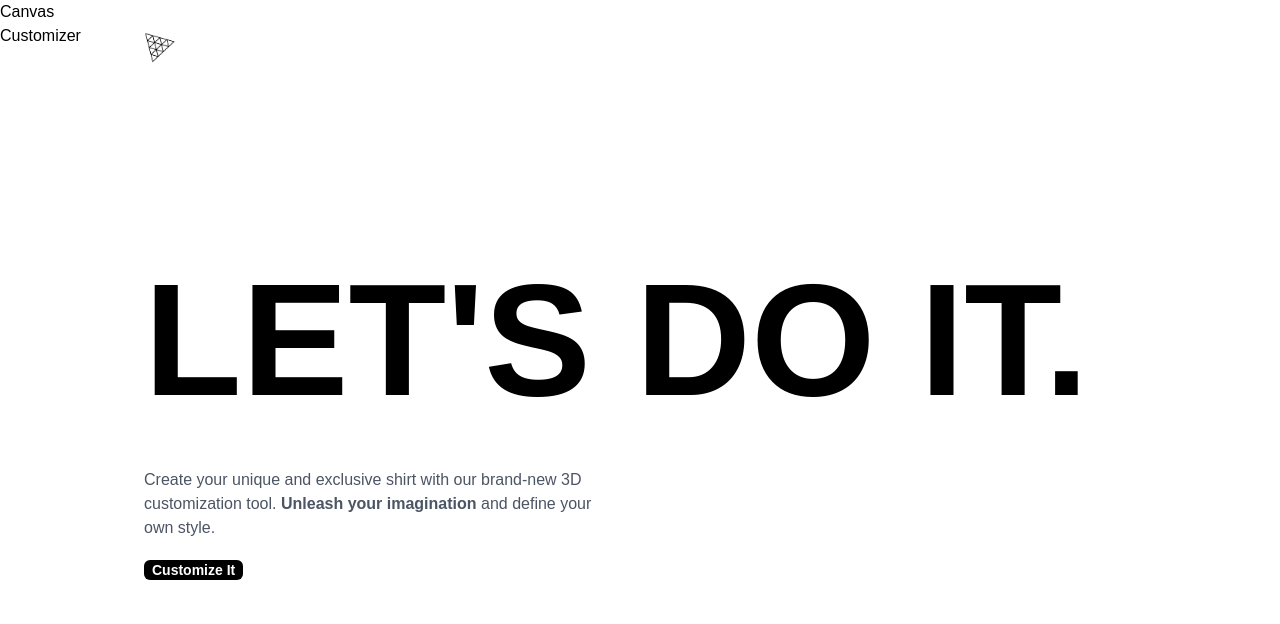
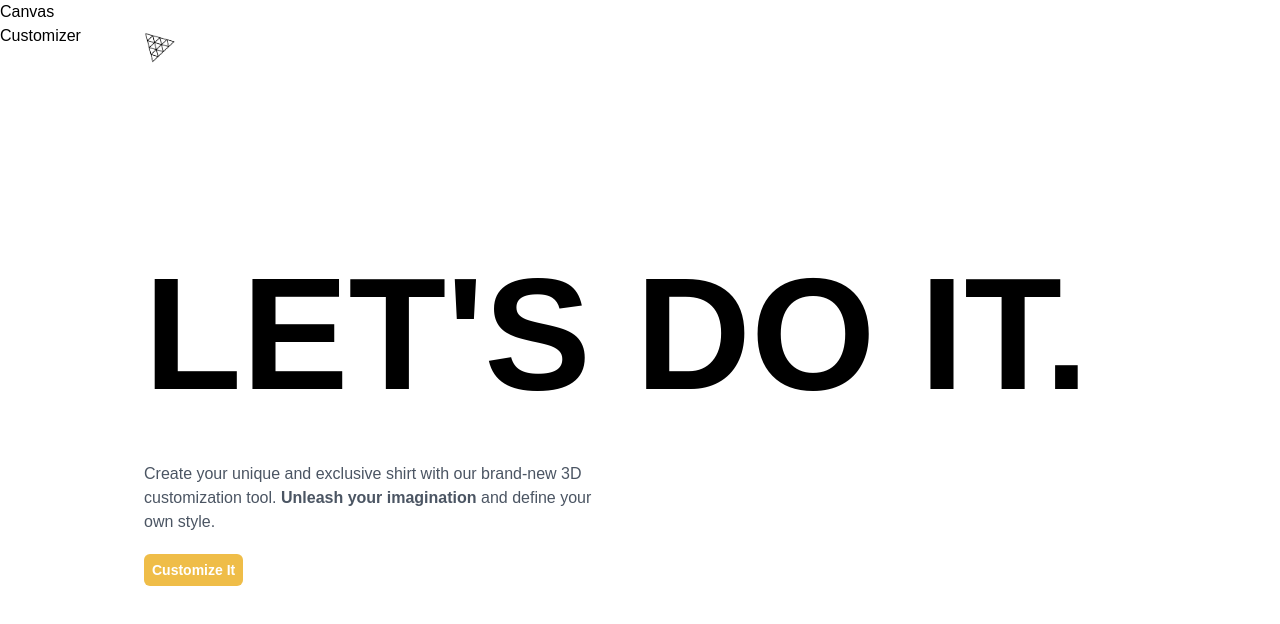
Before and after one commit to Pertixx/threejswebsite, a React (Vite) app in the folder client/: page / in a window 1280 px wide. Shown: the top 624 px of the page. Built offline with nearby package versions, Linux system fonts and the light colour scheme; a web font is replaced by a local one.

Commit message:
created components

```diff
--- /dev/null
+++ b/client/src/components/AiPicker.jsx
@@ -0,0 +1,7 @@
+import React from "react";
+
+const AiPicker = () => {
+  return <div>AiPicker</div>;
+};
+
+export default AiPicker;
--- /dev/null
+++ b/client/src/components/ColorPicker.jsx
@@ -0,0 +1,7 @@
+import React from "react";
+
+const ColorPicker = () => {
+  return <div>ColorPicker</div>;
+};
+
+export default ColorPicker;
--- a/client/src/components/CustomButton.jsx
+++ b/client/src/components/CustomButton.jsx
@@ -1,21 +1,27 @@
-import React from 'react'
+import React from "react";
+import state from "../store";
+import { useSnapshot } from "valtio";
 
-function CustomButton({type, title, customStyles, handleClick}) {
-
+function CustomButton({ type, title, customStyles, handleClick }) {
+  const snap = useSnapshot(state);
   const generateStyle = (type) => {
     if (type === "filled") {
       return {
-        backgroundColor: '#000',
-        color: '#fff'
-      }
+        backgroundColor: snap.color,
+        color: "#fff",
+      };
     }
-  }
+  };
 
   return (
-    <button className={`px-2 py-1.2 flex-1 rounded-md ${customStyles}`} style={generateStyle(type)}>
+    <button
+      className={`px-2 py-1.5 flex-1 rounded-md ${customStyles}`}
+      style={generateStyle(type)}
+      onClick={handleClick}
+    >
       {title}
     </button>
-  )
+  );
 }
 
-export default CustomButton
+export default CustomButton;
--- /dev/null
+++ b/client/src/components/FilePicker.jsx
@@ -0,0 +1,7 @@
+import React from "react";
+
+const FilePicker = () => {
+  return <div>FilePicker</div>;
+};
+
+export default FilePicker;
--- /dev/null
+++ b/client/src/components/Tab.jsx
@@ -0,0 +1,7 @@
+import React from "react";
+
+const Tab = () => {
+  return <div>Tab</div>;
+};
+
+export default Tab;
--- a/client/src/components/index.js
+++ b/client/src/components/index.js
@@ -1,3 +1,7 @@
+import AiPicker from "./AiPicker";
+import ColorPicker from "./ColorPicker";
 import CustomButton from "./CustomButton";
+import FilePicker from "./FilePicker";
+import Tab from "./Tab";
 
-export { CustomButton };
+export { CustomButton, AiPicker, ColorPicker, FilePicker, Tab };
```
